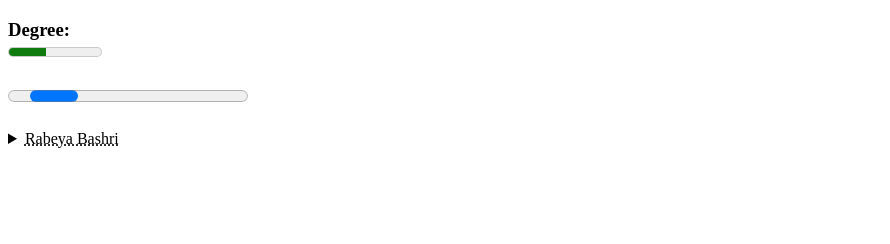
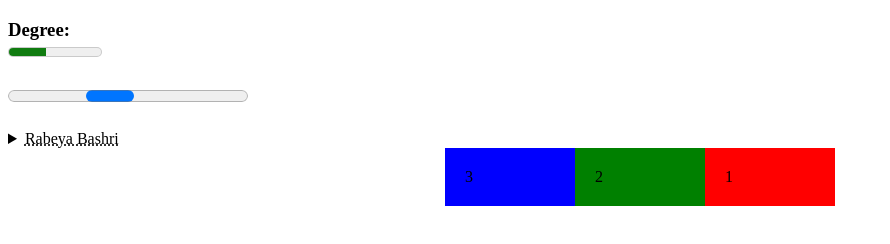
Before and after one commit to rabeya20/test-repo, a plain HTML site: page test.html in a window 1280 px wide. Shown: the whole page, without its empty margins (0-890 px from the left). Drawn offline with Linux system fonts and the light colour scheme.

Commit message:
added last

```diff
--- a/test.css
+++ b/test.css
@@ -0,0 +1,18 @@
+.container {
+    display: flex;
+    justify-content: center;
+    /* justify-content: end; */
+    /* justify-content: space-around; */
+    /* justify-content: space-between; */
+    flex-direction: row-reverse;
+}
+.box {padding: 20px;
+    background-color: red;
+    width: 90px;
+}
+.box2 {
+    background-color: green;
+}
+.box3 {
+    background-color: blue;
+}
--- a/index.html
+++ b/test.html
@@ -27,7 +27,11 @@
     Sint, nam voluptatibus molestiae nulla culpa eligendi magnam. Aliquid dicta repellendus animi necessitatibus nisi earum, totam accusamus! Numquam, eum. Odio beatae ea doloribus delectus illum labore, dolorem voluptate totam similique.
     Enim harum commodi iure maxime eaque, distinctio blanditiis similique sapiente dolorem quibusdam ex quidem fugit veniam perspiciatis modi consequatur tenetur perferendis ipsa neque repellat itaque aliquid! Tempore molestias consequatur laborum.</p>
 </details>
-
+<div class="container">
+    <div class="box">1</div>
+    <div class="box box2">2</div>
+    <div class="box box3">3</div>
+</div>
 
 </body>
 </html>
```
